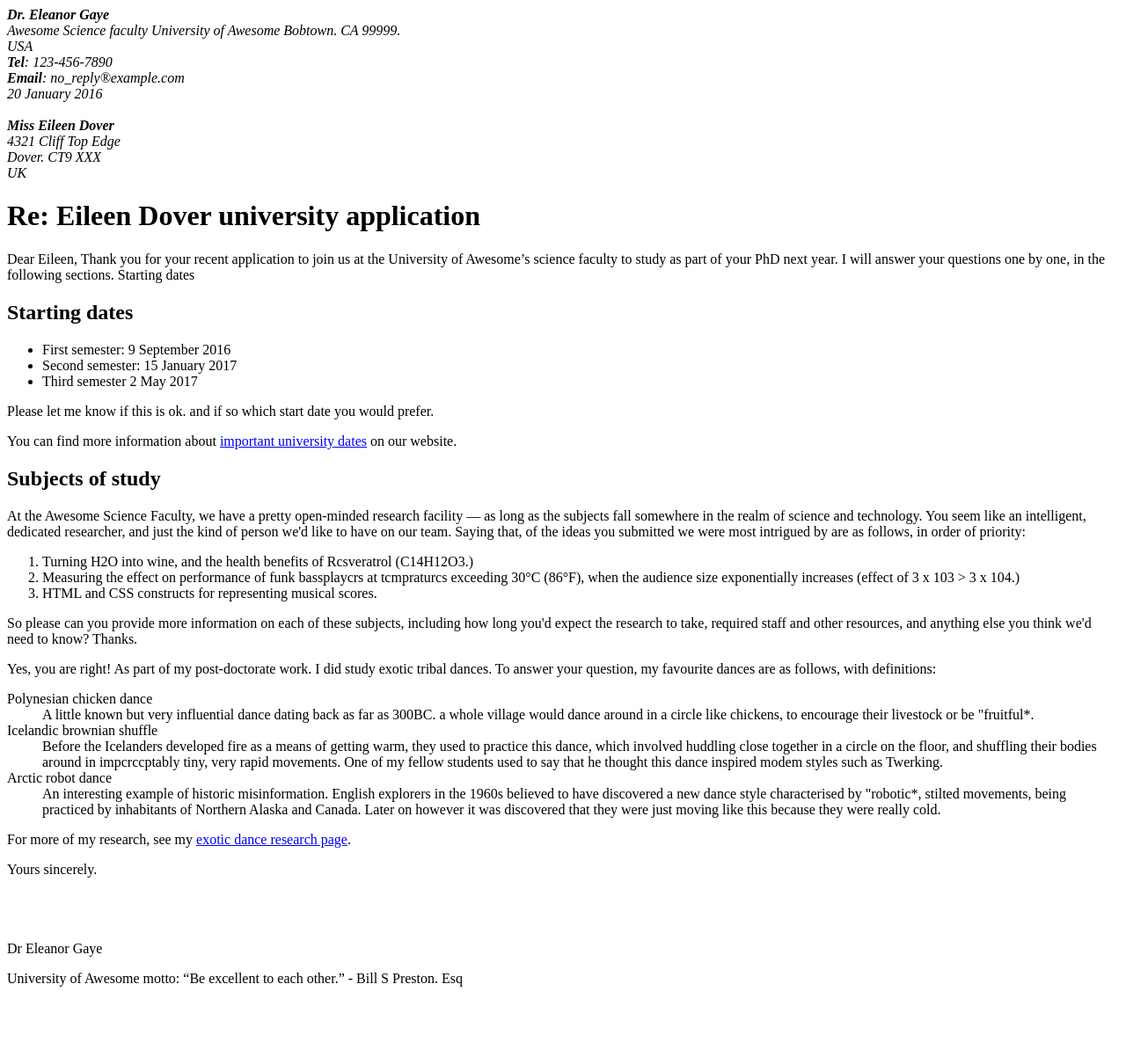
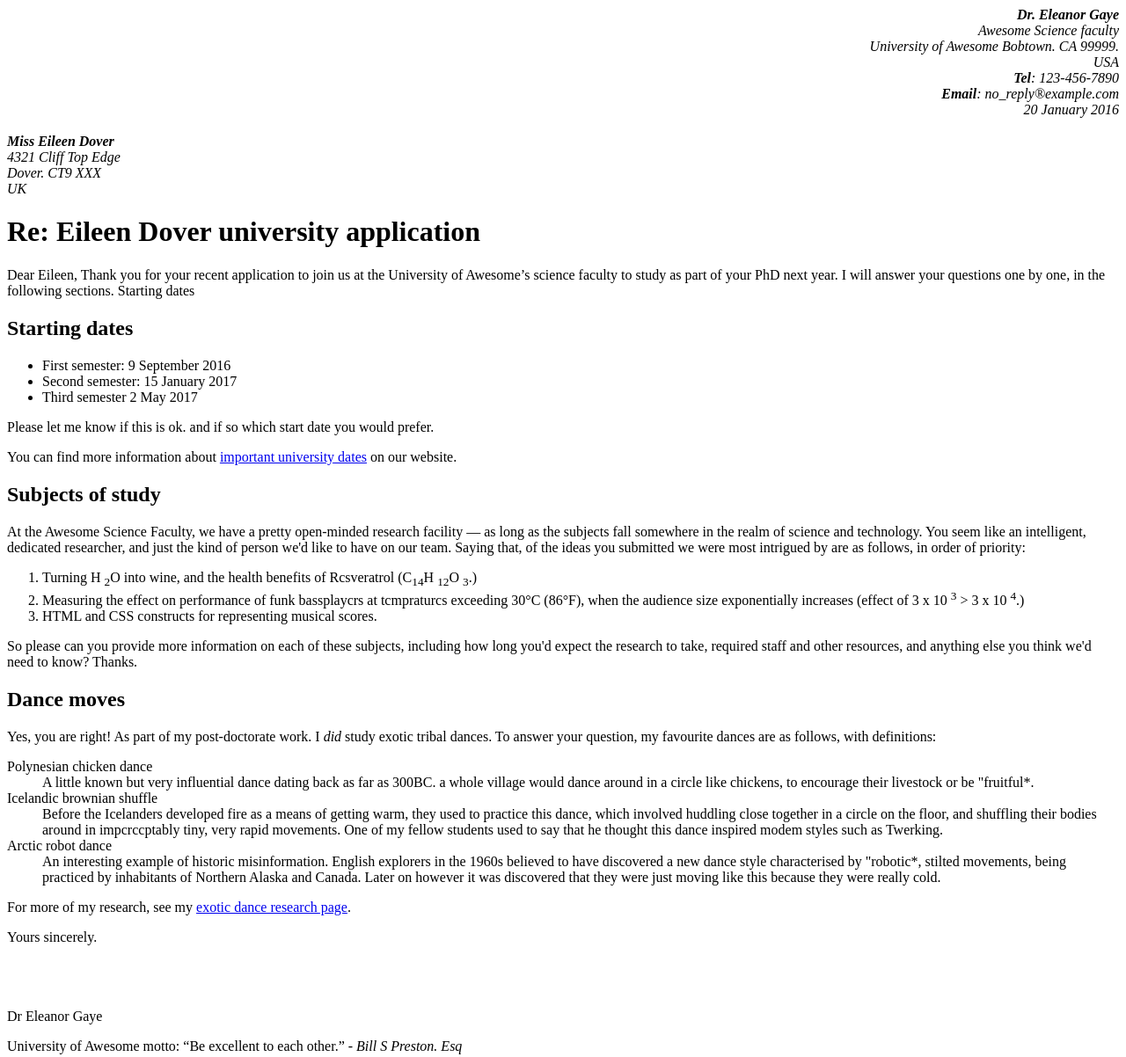
Before and after one commit to AxelothLeohryn/ejercicio_carta, a plain HTML site: page index.html in a window 1280 px wide. Shown: the whole page at 88% size. Before the commit the page ends 1130 px from the top, so only its background shows below. Drawn offline with Linux system fonts and the light colour scheme.

Commit message:
Corregido algunos detalles, añadido style.css

```diff
--- a/index.html
+++ b/index.html
@@ -4,18 +4,20 @@
     <meta charset="UTF-8">
     <meta name="viewport" content="width=device-width, initial-scale=1.0">
     <title>Document</title>
+    <link rel="stylesheet" href="style.css">
 </head>
 <body>
     <header>
-        <address>             <!-- Faltaría ajustar a la derecha -->
+        <address id="sender">             <!-- Faltaría ajustar a la derecha -->
             <i><b>Dr. Eleanor Gaye</b><br>
-            Awesome Science faculty University of Awesome Bobtown. CA 99999. <br>
+            Awesome Science faculty <br>
+            University of Awesome Bobtown. CA 99999.<br>
             USA <br>
             <b>Tel</b>: 123-456-7890 <br>
             <b>Email</b>: no_reply®example.com <br>
             20 January 2016 <br></i>
         </address>
-        <address> <!-- Faltaría ajustar a la izquierda -->
+        <address id="receiver"> <!-- Faltaría ajustar a la izquierda -->
             <br>
             <b>Miss Eileen Dover</b><br>
             4321 Cliff Top Edge <br>
@@ -56,8 +58,8 @@
             At the Awesome Science Faculty, we have a pretty open-minded research facility — as long as the subjects fall somewhere in the realm of science and technology. You seem like an intelligent, dedicated researcher, and just the kind of person we'd like to have on our team. Saying that, of the ideas you submitted we were most intrigued by are as follows, in order of priority:
         </p>
         <ol>
-            <li>Turning H2O into wine, and the health benefits of Rcsveratrol (C14H12O3.)</li>
-            <li>Measuring the effect on performance of funk bassplaycrs at tcmpraturcs exceeding 30°C (86°F), when the audience size exponentially increases (effect of 3 x 103 > 3 x 104.)</li>
+            <li>Turning H <sub>2</sub>O into wine, and the health benefits of Rcsveratrol (C<sub>14</sub>H <sub>12</sub>O <sub>3</sub>.)</li>
+            <li>Measuring the effect on performance of funk bassplaycrs at tcmpraturcs exceeding 30°C (86°F), when the audience size exponentially increases (effect of 3 x 10 <sup>3</sup> > 3 x 10 <sup>4</sup>.)</li>
             <li>HTML and CSS constructs for representing musical scores.</li>
     </ol>
     <p>
@@ -65,8 +67,11 @@
     </p>
     </section>
     <section id="dancemoves">
+        <h2>
+            Dance moves
+        </h2>
         <p>
-            Yes, you are right! As part of my post-doctorate work. I did study exotic tribal dances. To answer your question, my favourite dances are as follows, with definitions:
+            Yes, you are right! As part of my post-doctorate work. I <em>did</em> study exotic tribal dances. To answer your question, my favourite dances are as follows, with definitions:
         </p>
         <dl>
             <dt>Polynesian chicken dance</dt>
@@ -87,7 +92,7 @@
         </p>
     </section>
     <footer>
-        University of Awesome motto: “Be excellent to each other.” - Bill S Preston. Esq
+        University of Awesome motto: “Be excellent to each other.” - <em>Bill S Preston. Esq</em>
     </footer>
     </main>
 </body>
--- /dev/null
+++ b/style.css
@@ -0,0 +1,3 @@
+#sender {
+    text-align: right;
+}
```
